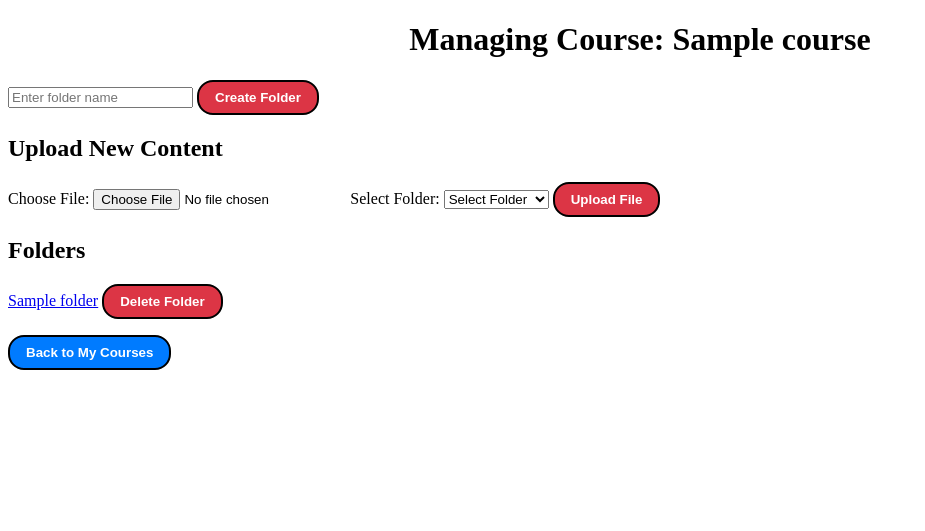
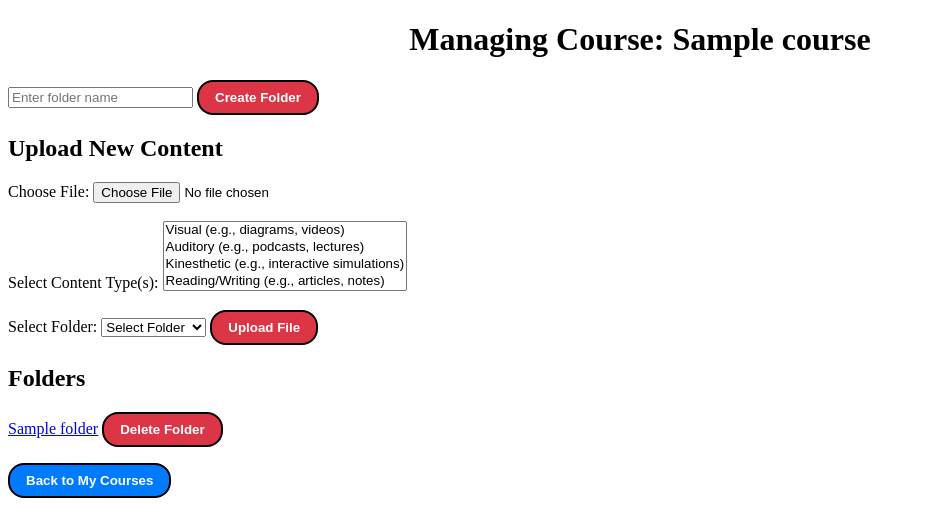
Before and after one commit to Personalized-Learning-Plaform-Compon/Personalized-Learning-Platform-Components, a Flask app: page /course/1/manage in a window 1280 px wide. Shown: the part 58-589 px from the top of the page, without its empty margins (0-925 px from the left). Run offline with Flask 3, Linux system fonts and the light colour scheme; a user stored in the database is signed in; tables that the repository leaves empty hold one stand-in row (values such as "Sample post").

Commit message:
added content categorization on teacher side

```diff
--- a/knowledgebase_app/app.py
+++ b/knowledgebase_app/app.py
@@ -389,6 +389,8 @@ def upload_content(course_id):
     file = request.files["file"]
     folder_id = request.form.get("folder_id")
     teacher = Teachers.query.filter_by(user_id=current_user.id).first()
+    content_types = ','.join(request.form.getlist('category'))
+    #breakpoint()
 
     if file.filename == "":
         flash("No selected file", "danger")
@@ -422,8 +424,11 @@ def upload_content(course_id):
 
         # Save the file info in the database (replace the old entry if needed)
         content = CourseContent.query.filter_by(course_id=course_id, folder_id=folder_id, filename=file.filename).first()
+        # Update content types if needed
+        #breakpoint()
         if content:
             content.file_url = file_path  # Update the file path if the file already exists
+            content.category = content_types
         else:
             # If the file does not exist in the database, create a new entry
             content = CourseContent(
@@ -431,10 +436,10 @@ def upload_content(course_id):
                 file_url=file_path,
                 course_id=course_id,
                 folder_id=folder_id,
-                teacher_id=teacher.id
+                teacher_id=teacher.id,
+                category=content_types
             )
             db.session.add(content)
-
         db.session.commit()
 
         flash("File uploaded and replaced successfully!", "success")
--- a/knowledgebase_app/models.py
+++ b/knowledgebase_app/models.py
@@ -104,6 +104,7 @@ class CourseContent(db.Model):
     course_id = db.Column(db.Integer, db.ForeignKey('courses.id'), nullable=False)
     folder_id = db.Column(db.Integer, db.ForeignKey('folders.id'), nullable=True)
     teacher_id = db.Column(db.Integer, db.ForeignKey('teachers.id'), nullable=False)
+    category = db.Column(db.String(255), nullable=True)
 
     course = db.relationship('Courses', backref=db.backref('content', lazy=True))
     folder = db.relationship('Folder', backref=db.backref('files', lazy=True))
--- a/knowledgebase_app/templates/folder_page.html
+++ b/knowledgebase_app/templates/folder_page.html
@@ -4,7 +4,7 @@
 <h1>{{ folder.name }}</h1>
 
 <div class="page-content">
-    <h2>Files</h2>
+    <h2>Content</h2>
     {% for file in folder.files %}
         <div>
             <a href="{{ url_for('download_from_folder', course_id=course.id, folder_name=folder.name, filename=file.filename) }}">{{ file.filename }}</a>
--- a/knowledgebase_app/templates/manage_course.html
+++ b/knowledgebase_app/templates/manage_course.html
@@ -14,7 +14,15 @@
 <h2>Upload New Content</h2>
 <form action="{{ url_for('upload_content', course_id=course.id) }}" method="POST" enctype="multipart/form-data">
     <label for="file">Choose File:</label>
-    <input type="file" name="file" id="file" required>
+    <input type="file" name="file" id="file" required><br><br>
+
+    <label for="category">Select Content Type(s):</label>
+    <select name="category" id="category" multiple required>
+        <option value="visual">Visual (e.g., diagrams, videos)</option>
+        <option value="auditory">Auditory (e.g., podcasts, lectures)</option>
+        <option value="kinesthetic">Kinesthetic (e.g., interactive simulations)</option>
+        <option value="reading">Reading/Writing (e.g., articles, notes)</option>
+    </select><br><br>
 
     <label for="folder">Select Folder:</label>
     <select name="folder_id" id="folder" required>
```
Also changed, not shown: knowledgebase_app/migrations/versions/8890efda619a_allow_null_values_for_category_in_.py (added, +32 -0 lines).
